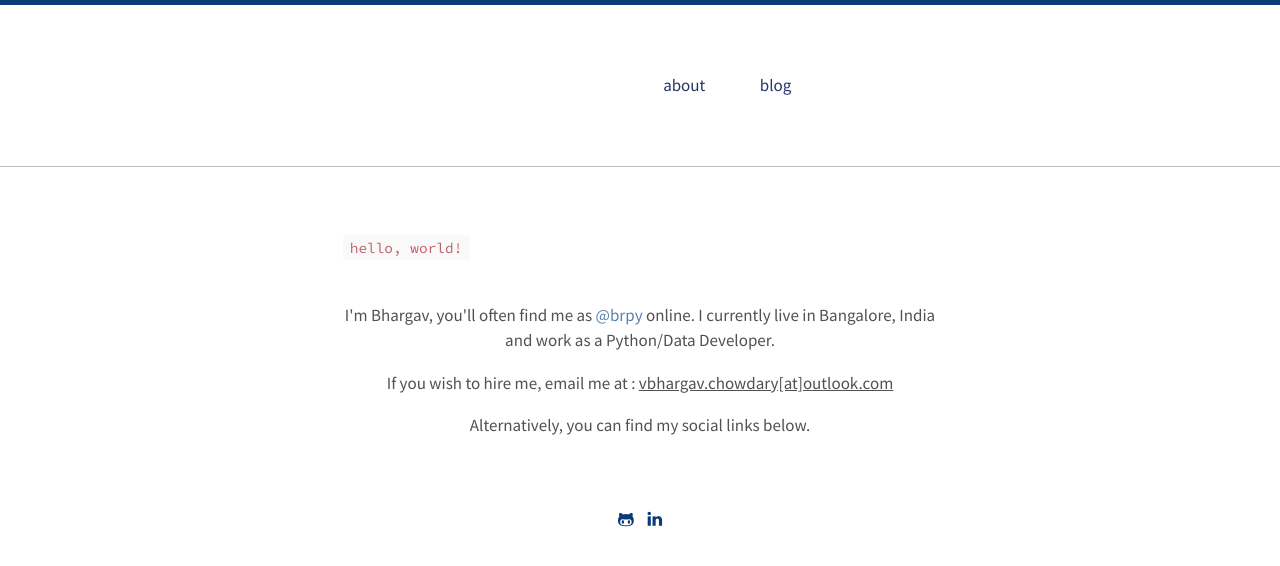
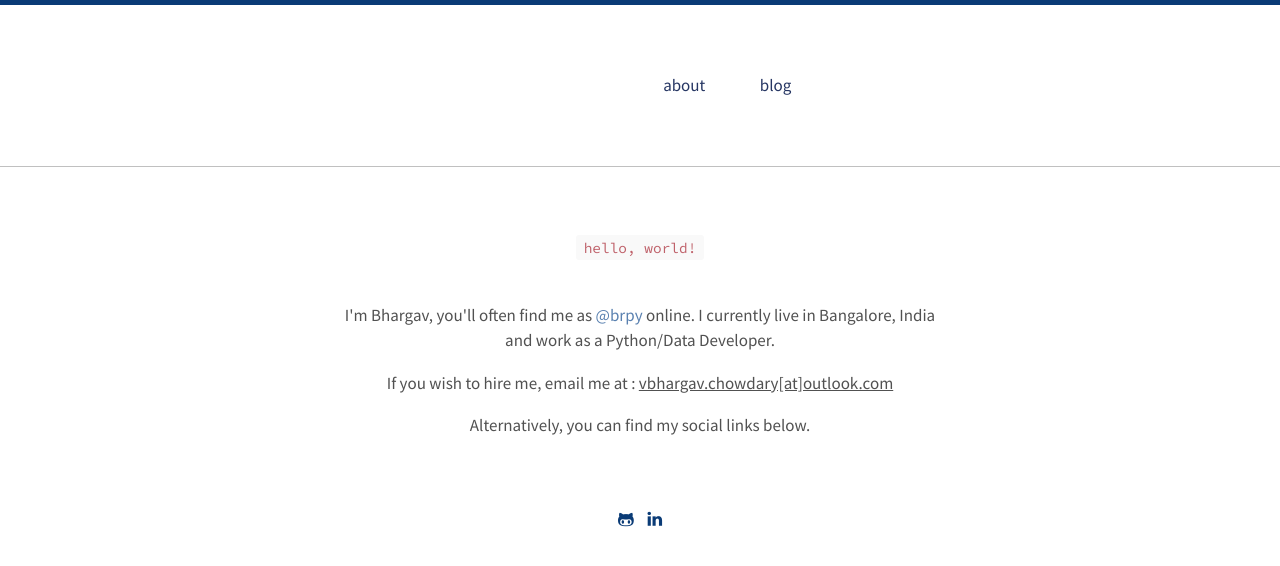
Before and after one commit to hssharadga/hssharadga.github.io, a Jekyll site: the page built from index.html, in a window 1280 px wide. Shown: the top 566 px of the page. Built offline with Jekyll 4.4.1, drawn with Linux system fonts in a browser that asks for light colours.

```diff
--- a/index.html
+++ b/index.html
@@ -5,7 +5,7 @@
 <div class="page">
 
   <header>
-	  <div class="highlight-python highlighter-rogue">
+	  <div class="text-center highlight-python highlighter-rogue">
              <code>
 		hello, world!
 	     </code>
```
